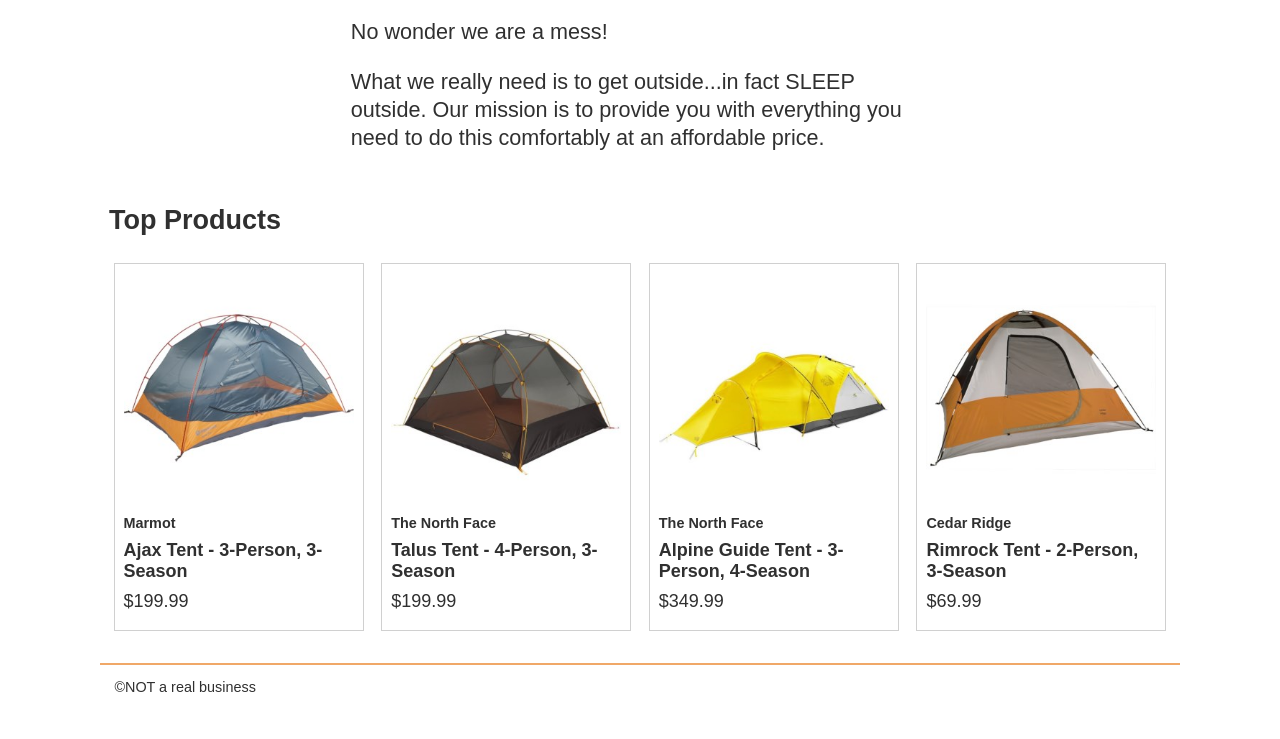
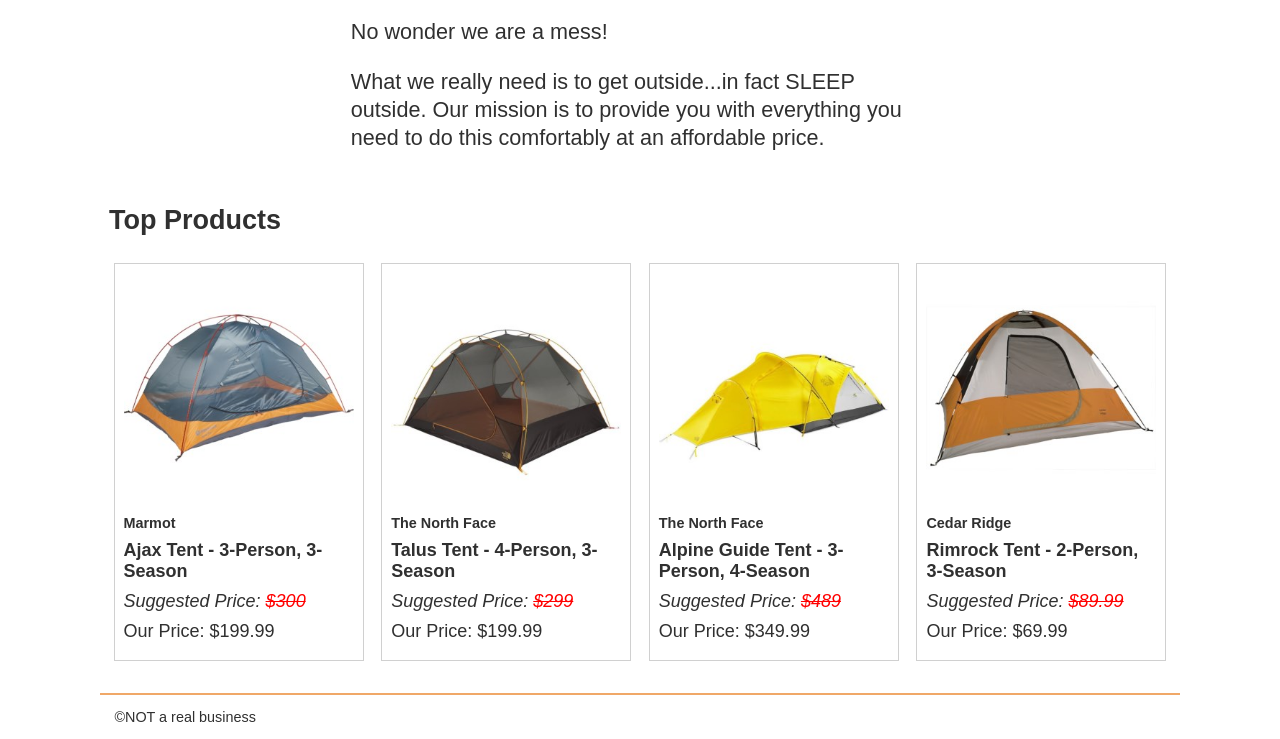
Before and after one commit to deanabriggs/wdd330-sos, a website built with Vite: page src/index.html in a window 1280 px wide. Shown: the part 469-1208 px from the top of the page. Before the commit the page ends 1178 px from the top, so only its background shows below. Built offline with nearby package versions, Linux system fonts and the light colour scheme.

Commit message:
Finished Suggested Price

```diff
--- a/src/css/style.css
+++ b/src/css/style.css
@@ -316,3 +316,14 @@
   color: red;
   border: 1px solid red;
 }
+
+/*Suggested Price Text*/
+
+.product-card__suggested_price {
+  font-style: italic;
+}
+
+.strikethrough {
+  text-decoration: line-through;
+  color: red;
+}
--- a/src/js/productList.mjs
+++ b/src/js/productList.mjs
@@ -12,7 +12,8 @@
     />
     <h3 class="card__brand">${product.Brand.Name}</h3>
     <h2 class="card__name">${product.NameWithoutBrand}</h2>
-    <p class="product-card__price">$${product.FinalPrice}</p></a
+    <p class="product-card__suggested_price">Suggested Price: <span class="strikethrough">$${product.SuggestedRetailPrice}</span></p>
+    <p class="product-card__price">Our Price: $${product.FinalPrice}</p></a
   >
 </li>`
 }
```
